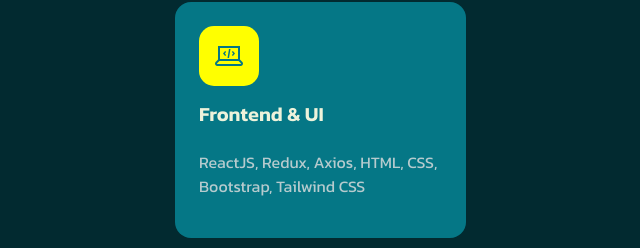
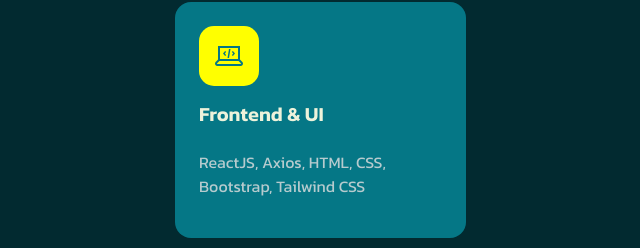
Before and after one commit to Ho4Vit/My-portfolio, a plain HTML site: page index.html in a window 1280 px wide. Shown: the part 1317-1565 px from the top of the page, 125-765 px from the left. Drawn offline with Linux system fonts and the light colour scheme; a web font is replaced by a local one.

Commit message:
Update index.html

```diff
--- a/index.html
+++ b/index.html
@@ -99,7 +99,7 @@
           <div class="bg-base p-4 rounded-4 shadow-effect">
             <div class="iconbox"><i class="las la-laptop-code"></i></div>
             <h5 class="mt-3 mb-4">Frontend & UI</h5>
-            <p>ReactJS, Redux, Axios, HTML, CSS, Bootstrap, Tailwind CSS</p>
+            <p>ReactJS, Axios, HTML, CSS, Bootstrap, Tailwind CSS</p>
           </div>
         </div>
       </div>
```
